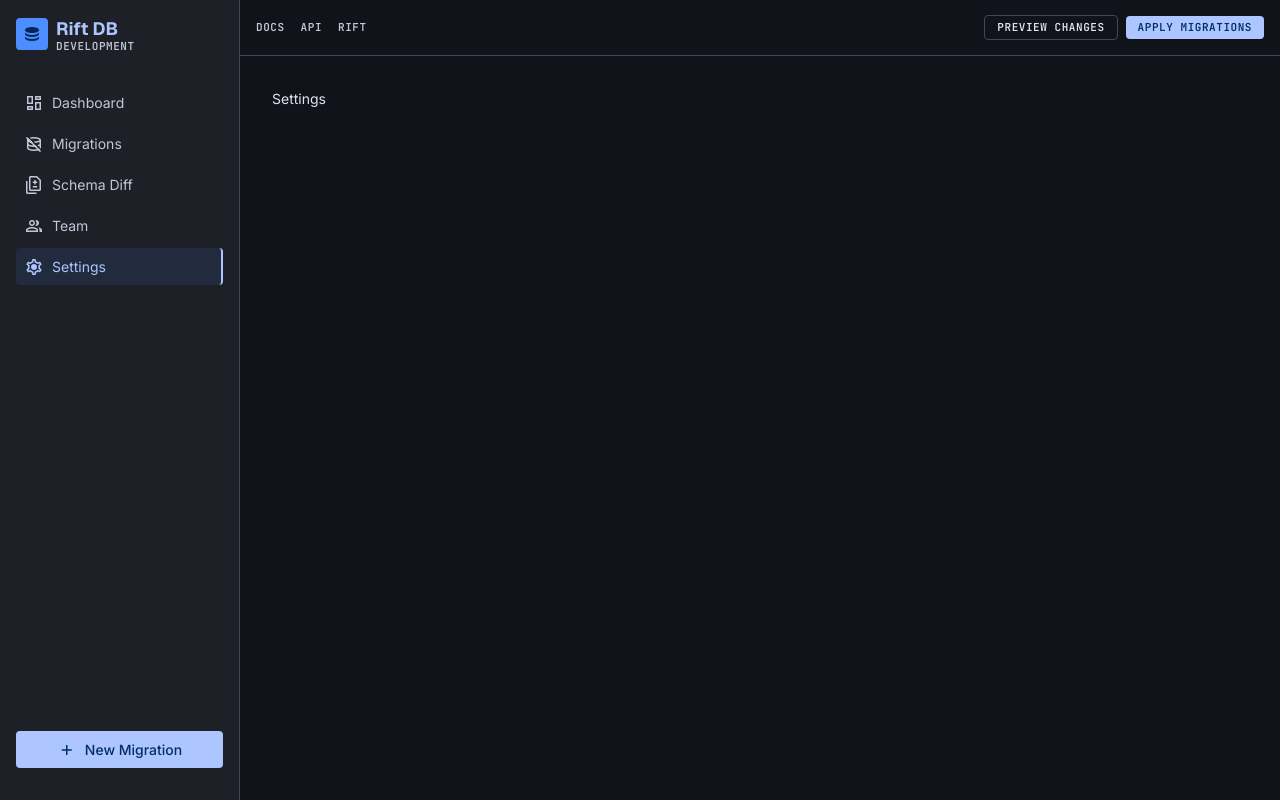
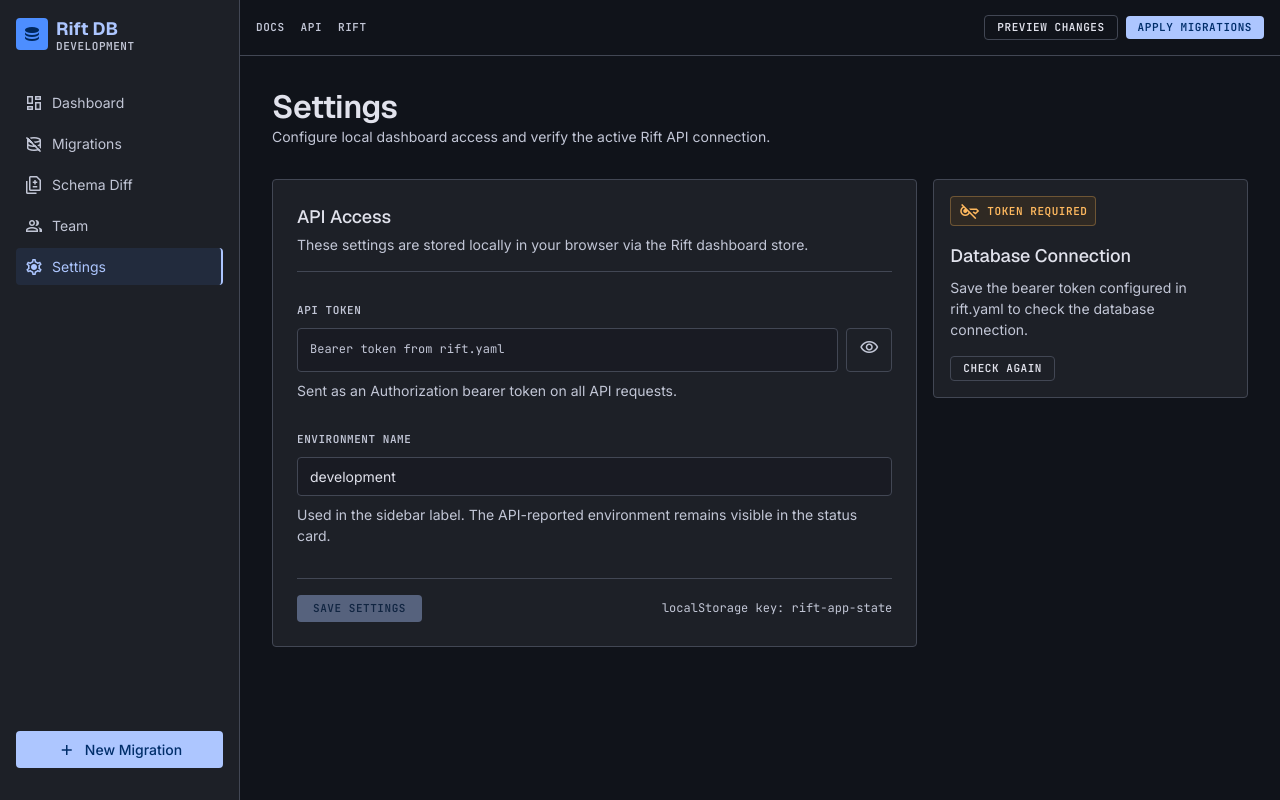
Before and after one commit to fandykun/rift, a React (Vite) app in the folder web/: page /settings in a window 1280 px wide. Built offline with nearby package versions, Linux system fonts and the light colour scheme; no server answers.

Commit message:
feat(web): add settings page
- Verified with go test ./...

- Verified with cd web && npm run build

- Verified browser flow: save token/environment to localStorage, refresh persistence, status connection card

- Revert boundary: settings route UI only

```diff
--- a/web/src/App.tsx
+++ b/web/src/App.tsx
@@ -3,11 +3,8 @@ import { AppShell } from './components/AppShell'
 import { MigrationDetailPage } from './pages/MigrationDetailPage'
 import { MigrationDiffPage } from './pages/MigrationDiffPage'
 import { MigrationsPage } from './pages/MigrationsPage'
+import { SettingsPage } from './pages/SettingsPage'
 import { TeamPage } from './pages/TeamPage'
-
-function SettingsPage() {
-  return <div className="font-body-md text-body-md text-on-surface">Settings</div>
-}
 
 function App() {
   return (
--- /dev/null
+++ b/web/src/pages/SettingsPage.tsx
@@ -0,0 +1,202 @@
+import { useMemo, useState } from 'react'
+import { useQuery } from '@tanstack/react-query'
+import { ErrorState } from '../components/ErrorState'
+import { fetchStatus } from '../lib/api'
+import { useAppStore } from '../stores/appStore'
+
+export function SettingsPage() {
+  const apiToken = useAppStore((state) => state.apiToken)
+  const environmentName = useAppStore((state) => state.environmentName)
+  const setApiToken = useAppStore((state) => state.setApiToken)
+  const setEnvironmentName = useAppStore((state) => state.setEnvironmentName)
+  const [draftToken, setDraftToken] = useState(apiToken)
+  const [draftEnvironment, setDraftEnvironment] = useState(environmentName)
+  const [tokenVisible, setTokenVisible] = useState(false)
+  const [saved, setSaved] = useState(false)
+
+  const statusQuery = useQuery({
+    queryKey: ['status', apiToken],
+    queryFn: () => fetchStatus({ token: apiToken }),
+    enabled: apiToken.length > 0,
+    retry: false,
+  })
+
+  const connection = useMemo(() => {
+    if (!apiToken) {
+      return {
+        tone: 'warning' as const,
+        icon: 'key_off',
+        label: 'Token Required',
+        description: 'Save the bearer token configured in rift.yaml to check the database connection.',
+      }
+    }
+    if (statusQuery.isFetching) {
+      return {
+        tone: 'neutral' as const,
+        icon: 'sync',
+        label: 'Checking Connection',
+        description: 'Rift is querying the API status endpoint.',
+      }
+    }
+    if (statusQuery.error instanceof Error) {
+      return {
+        tone: 'error' as const,
+        icon: 'error',
+        label: 'Disconnected',
+        description: statusQuery.error.message,
+      }
+    }
+    if (statusQuery.data) {
+      const { counts } = statusQuery.data
+      return {
+        tone: 'success' as const,
+        icon: 'check_circle',
+        label: 'Connected',
+        description: `${statusQuery.data.environment} · ${counts.applied} applied · ${counts.pending} pending · ${counts.rolled_back} rolled back`,
+      }
+    }
+    return {
+      tone: 'neutral' as const,
+      icon: 'radio_button_unchecked',
+      label: 'Not Checked',
+      description: 'Connection status has not been checked yet.',
+    }
+  }, [apiToken, statusQuery.data, statusQuery.error, statusQuery.isFetching])
+
+  const saveDisabled = draftToken.trim() === apiToken && draftEnvironment.trim() === environmentName
+
+  function saveSettings() {
+    setApiToken(draftToken.trim())
+    setEnvironmentName(draftEnvironment.trim() || 'development')
+    setSaved(true)
+    window.setTimeout(() => setSaved(false), 2_000)
+  }
+
+  return (
+    <div>
+      <div className="mb-unit-8">
+        <h2 className="font-display text-display text-on-background">Settings</h2>
+        <p className="font-body-md text-body-md text-on-surface-variant">
+          Configure local dashboard access and verify the active Rift API connection.
+        </p>
+      </div>
+
+      <div className="grid gap-unit-4 xl:grid-cols-12">
+        <section className="rounded border border-outline-variant bg-surface-container p-unit-6 xl:col-span-8">
+          <div className="flex items-start justify-between gap-unit-4 border-b border-outline-variant pb-unit-4">
+            <div>
+              <h3 className="font-headline-sm text-headline-sm text-on-surface">API Access</h3>
+              <p className="mt-unit-1 font-body-md text-body-md text-on-surface-variant">
+                These settings are stored locally in your browser via the Rift dashboard store.
+              </p>
+            </div>
+            {saved ? (
+              <span className="rounded border border-secondary/30 bg-secondary-container/10 px-2 py-1 font-label-caps text-label-caps uppercase text-secondary">
+                Saved
+              </span>
+            ) : null}
+          </div>
+
+          <div className="mt-unit-6 space-y-unit-6">
+            <label className="block">
+              <span className="font-label-caps text-label-caps uppercase text-on-surface-variant">API Token</span>
+              <div className="mt-unit-2 flex gap-unit-2">
+                <input
+                  className="min-w-0 flex-1 rounded border border-outline-variant bg-surface-container-low px-3 py-2 font-code-sm text-code-sm text-on-surface placeholder:text-on-surface-variant focus:border-primary focus:ring-primary"
+                  placeholder="Bearer token from rift.yaml"
+                  type={tokenVisible ? 'text' : 'password'}
+                  value={draftToken}
+                  onChange={(event) => setDraftToken(event.target.value)}
+                />
+                <button
+                  className="rounded border border-outline-variant px-3 py-2 text-on-surface-variant transition-colors hover:bg-surface-variant hover:text-on-surface"
+                  type="button"
+                  aria-label={tokenVisible ? 'Hide API token' : 'Reveal API token'}
+                  onClick={() => setTokenVisible((visible) => !visible)}
+                >
+                  <span className="material-symbols-outlined text-[20px]">{tokenVisible ? 'visibility_off' : 'visibility'}</span>
+                </button>
+              </div>
+              <p className="mt-unit-2 font-body-md text-body-md text-on-surface-variant">
+                Sent as an Authorization bearer token on all API requests.
+              </p>
+            </label>
+
+            <label className="block">
+              <span className="font-label-caps text-label-caps uppercase text-on-surface-variant">Environment Name</span>
+              <input
+                className="mt-unit-2 w-full rounded border border-outline-variant bg-surface-container-low px-3 py-2 font-body-md text-body-md text-on-surface placeholder:text-on-surface-variant focus:border-primary focus:ring-primary"
+                placeholder="development"
+                value={draftEnvironment}
+                onChange={(event) => setDraftEnvironment(event.target.value)}
+              />
+              <p className="mt-unit-2 font-body-md text-body-md text-on-surface-variant">
+                Used in the sidebar label. The API-reported environment remains visible in the status card.
+              </p>
+            </label>
+          </div>
+
+          <div className="mt-unit-8 flex flex-wrap items-center justify-between gap-unit-3 border-t border-outline-variant pt-unit-4">
+            <button
+              className="rounded bg-primary px-4 py-2 font-label-caps text-label-caps font-bold uppercase text-on-primary transition-colors hover:bg-primary/90 disabled:cursor-not-allowed disabled:opacity-40"
+              disabled={saveDisabled}
+              type="button"
+              onClick={saveSettings}
+            >
+              Save Settings
+            </button>
+            <p className="font-code-sm text-code-sm text-on-surface-variant">localStorage key: rift-app-state</p>
+          </div>
+        </section>
+
+        <aside className="space-y-unit-4 xl:col-span-4">
+          <ConnectionStatusCard
+            description={connection.description}
+            icon={connection.icon}
+            label={connection.label}
+            tone={connection.tone}
+            onRetry={() => void statusQuery.refetch()}
+          />
+          {statusQuery.error instanceof Error ? <ErrorState message={statusQuery.error.message} onRetry={() => void statusQuery.refetch()} /> : null}
+        </aside>
+      </div>
+    </div>
+  )
+}
+
+type ConnectionTone = 'success' | 'warning' | 'error' | 'neutral'
+
+type ConnectionStatusCardProps = {
+  icon: string
+  label: string
+  description: string
+  tone: ConnectionTone
+  onRetry: () => void
+}
+
+function ConnectionStatusCard({ icon, label, description, tone, onRetry }: ConnectionStatusCardProps) {
+  const toneClass = {
+    success: 'border-secondary/30 bg-secondary-container/10 text-secondary',
+    warning: 'border-tertiary/30 bg-tertiary-container/10 text-tertiary',
+    error: 'border-error/50 bg-error-container/10 text-error',
+    neutral: 'border-outline-variant bg-surface-container-low text-on-surface-variant',
+  }[tone]
+
+  return (
+    <section className="rounded border border-outline-variant bg-surface-container p-unit-4">
+      <div className={`inline-flex items-center gap-unit-2 rounded border px-2 py-1 font-label-caps text-label-caps uppercase ${toneClass}`}>
+        <span className="material-symbols-outlined text-[18px]">{icon}</span>
+        {label}
+      </div>
+      <h3 className="mt-unit-4 font-headline-sm text-headline-sm text-on-surface">Database Connection</h3>
+      <p className="mt-unit-2 font-body-md text-body-md text-on-surface-variant">{description}</p>
+      <button
+        className="mt-unit-4 rounded border border-outline-variant px-3 py-1.5 font-label-caps text-label-caps uppercase text-on-surface transition-colors hover:bg-surface-variant"
+        type="button"
+        onClick={onRetry}
+      >
+        Check Again
+      </button>
+    </section>
+  )
+}
```
